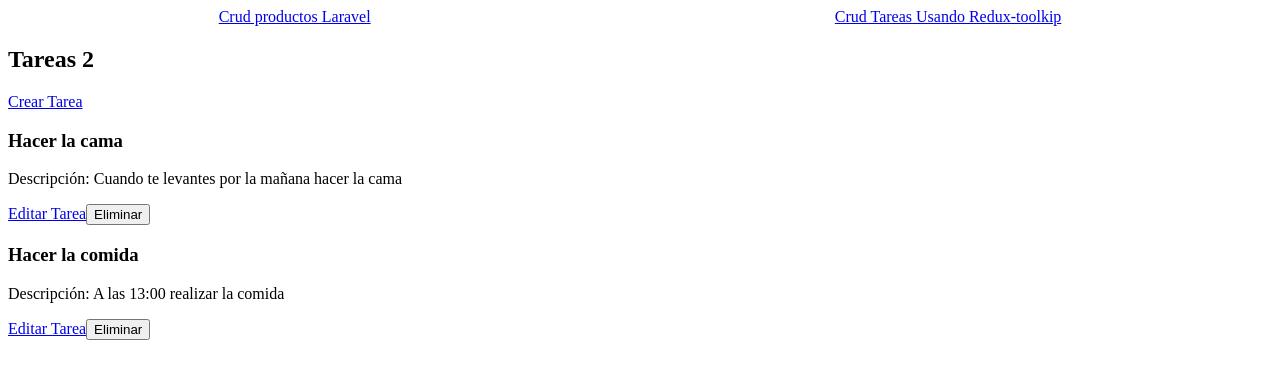
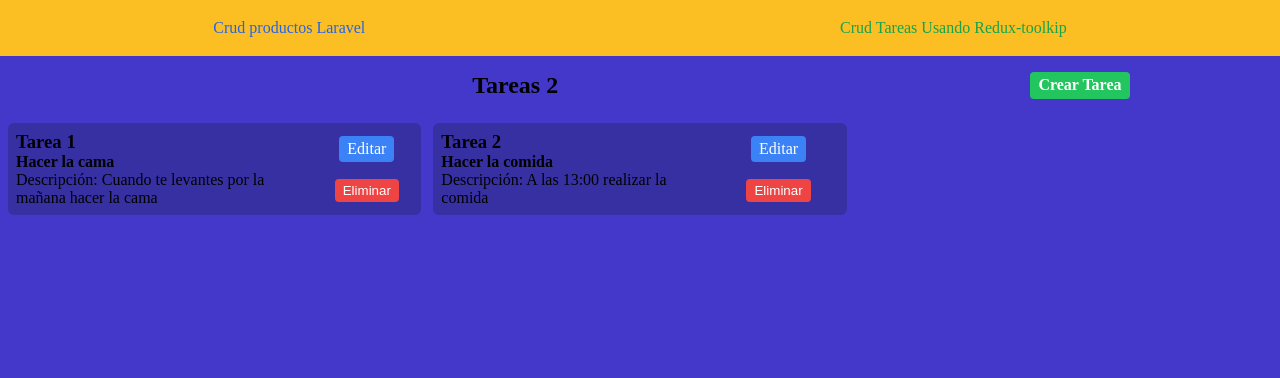
Before and after one commit to jesus-eo/React, a React (Create React App) app in the folder Crud React-Laravel/crud-product/: page /tareas in a window 1280 px wide. Shown: the top 378 px of the page. Built offline with nearby package versions, Linux system fonts and the light colour scheme.

Commit message:
Editado de tareas

```diff
--- a/Crud React-Laravel/crud-product/src/App.js
+++ b/Crud React-Laravel/crud-product/src/App.js
@@ -1,5 +1,5 @@
 
-import { Routes, Route, Link } from 'react-router-dom';
+import { Routes, Route, Link, NavLink } from 'react-router-dom';
 import './App.css';
 import { Crud } from './components/Crud';
 import { Form } from './components/Form';
@@ -13,10 +13,15 @@ import { TaskForm } from './components/TaskForm';
 function App() {
   return (
     <>
-      <div className='flex w-full justify-center items-center'>
-        <div className='flex w-4/6 justify-between items-center'>
-          <Link to={'productos'}>Crud productos Laravel</Link>
-          <Link to={'tareas'}>Crud Tareas Usando Redux-toolkip</Link>
+      <div className='flex w-full justify-center items-center bg-amber-400 h-14 '>
+        <div className='flex w-4/6 justify-between items-center text-blue-600'>
+          <NavLink
+            className={({ isActive }) => !isActive ? 'no-underline text-blue-600 hover:text-blue-800' : 'text-green-600'}
+            to={'productos'}>Crud productos Laravel</NavLink>
+          <NavLink
+            className={({ isActive }) => !isActive ? 'no-underline text-blue-600 hover:text-blue-800' : 'text-green-600'}
+            to={'tareas'}>Crud Tareas Usando Redux-toolkip
+          </NavLink>
         </div>
       </div>
       {/* Rutas para Crud productos con laravel */}
@@ -31,9 +36,9 @@ function App() {
       {/*  Rutas para crud tareas con redux-toolkit, importamos las tareas de la carpeta store para poder acceder a ellas desde las rutas hijas*/}
       <Provider store={store}>
         <Routes>
-          <Route exac path='/tareas' element={<Task/>}></Route>
-          <Route exac path='/tarea' element={<TaskForm/>}></Route>
-          <Route exac path='/tarea/:tareaId' element={<TaskForm/>}></Route>
+          <Route exac path='/tareas' element={<Task />}></Route>
+          <Route exac path='/tarea' element={<TaskForm />}></Route>
+          <Route exac path='/tarea/:tareaId' element={<TaskForm />}></Route>
         </Routes>
       </Provider>
     </>
--- a/Crud React-Laravel/crud-product/src/components/Task.jsx
+++ b/Crud React-Laravel/crud-product/src/components/Task.jsx
@@ -9,20 +9,29 @@ export const Task = () => {
   const dispatch = useDispatch()
 
   return (
-    <div>
-      <h2>Tareas {taskState.length}</h2>
-      <Link to={'/tarea'} >Crear Tarea</Link>
-      {taskState.map(task => {
-        return (
-          <div key={task.id}>
-            <h3>{task.task}</h3>
-            <p>Descripción: {task.description}</p>
-            <Link to={`/tarea/${task.id}`} >Editar Tarea</Link>
-            <button type='button' onClick={() => {dispatch(deleteTask(task.id))}}>Eliminar</button>
-          </div>
-        )
-      })}
+    <div className='bg-indigo-700 min-h-screen'>
+      <div className='flex p-4'>
+        <h2 className='w-4/5 text-center'>Tareas {taskState.length}</h2>
+        <Link className=' ml-4 bg-green-500 hover:bg-green-700 text-white font-bold py-1 px-2 border no-underline cursor-pointer border-green-500 rounded' to={'/tarea'} >Crear Tarea</Link>
+      </div>
+      <div className='grid grid-cols-3 gap-3 p-2'>
+        {taskState.map(task => {
+          return (
+            <div key={task.id} className='bg-indigo-800 rounded-md p-2 flex'>
+              <div>
+                <h3>Tarea {taskState.indexOf(task) + 1}</h3>
+                <h4>{task.task}</h4>
+                <p>Descripción: {task.description}</p>
+              </div>
+              <div className='flex justify-center gap-2 items-center ml-4 flex-wrap'>
+                <Link className='bg-blue-500 px-2 py-1 cursor-pointer rounded border-none text-white hover:bg-blue-400' to={`/tarea/${task.id}`} >Editar</Link>
+                <button className='bg-red-500 px-2 py-1 cursor-pointer rounded border-none text-white hover:bg-red-400' type='button' onClick={() => { dispatch(deleteTask(task.id)) }}>Eliminar</button>
+              </div>
 
+            </div>
+          )
+        })}
+      </div>
     </div>
   )
 }
--- a/Crud React-Laravel/crud-product/src/components/TaskForm.jsx
+++ b/Crud React-Laravel/crud-product/src/components/TaskForm.jsx
@@ -1,31 +1,41 @@
-import React from 'react'
+import React, { useEffect } from 'react'
 import { useState } from 'react'
 import { useSelector, useDispatch } from 'react-redux'
-import { addTask } from '../features/task/taskSlice'
+import { addTask, editTask } from '../features/task/taskSlice'
 import {v4 as uuid} from 'uuid'
+import { useParams } from 'react-router-dom'
 
 
 export const TaskForm = () => {
-
+    const taskState = useSelector(state => state.tasks)
     const dispatch = useDispatch()
+    const params = useParams();
     const [task, setTask] = useState({
-        id:'',
         task: '',
         description: ''
     })
     const newTask = (e) => {
         setTask({...task, [e.target.name]: e.target.value })
     }
-    const createTask = (e) => {
+    const createEditTask = (e) => {
         e.preventDefault();
-        dispatch(addTask({...task, id: uuid()}))
+        params.tareaId ? dispatch(editTask(task)) : dispatch(addTask({...task, id: uuid()}))
     }
 
+    useEffect(() => {
+        if (params.tareaId) {
+            setTask(taskState.find( task => task.id  == params.tareaId))
+        }
+    }, [])
+
+
+
   return (
-    <div className='container-taskform'>
-        <form className='taskform' onSubmit={(e) => (createTask(e))}>
-            <div>
-                <label htmlFor="tarea">Tarea</label>
+    <div className='container-taskform bg-indigo-700 min-h-screen flex items-center justify-center'>
+        <form className='taskform bg-indigo-800 rounded-md p-2 ' onSubmit={(e) => (createEditTask(e))}>
+            <h3 className='text-center'>{params.tareaId ? 'Editar Tarea' : 'Crear tarea'}</h3>
+            <div className='flex p-4'>
+                <label className='mr-4' htmlFor="tarea">Tarea:</label>
                 <input
                     onChange={(e) => {newTask(e)}}
                     type="text"
@@ -33,10 +43,11 @@ export const TaskForm = () => {
                     id="tarea"
                     placeholder='Nombre de la tarea'
                     title='Introduce el nombre de la tarea a realizar'
+                    value={task.task}
                     required/>
             </div>
-            <div>
-                <label htmlFor="description">Descripción:</label>
+            <div className='flex p-4'>
+                <label className='mr-4' htmlFor="description">Descripción:</label>
                 <textarea
                     onChange={(e) => {newTask(e)}}
                     name="description"
@@ -44,9 +55,12 @@ export const TaskForm = () => {
                     cols="30" rows="10"
                     placeholder='Descripción de la tarea'
                     required
+                    value={task.description}
                     title='Introduce la descripción de la tarea a realizar'></textarea>
             </div>
-            <button type="submit">Nueva tarea</button>
+            <div className='flex w-full justify-center items-center'>
+            <button className='bg-blue-500 px-4 py-1 cursor-pointer rounded-md border-none text-white hover:bg-blue-400 ' type="submit">Save</button>
+            </div>
         </form>
     </div>
   )
--- a/Crud React-Laravel/crud-product/src/features/task/taskSlice.js
+++ b/Crud React-Laravel/crud-product/src/features/task/taskSlice.js
@@ -20,18 +20,35 @@ export const taskSlice = createSlice({
     initialState,
     reducers: {
         addTask: (state, action) => {
-            console.log(action);
-            const {id, task, description} = action.payload;
-            return [...state, {id: id, task: task, description: description}]
+            const { id, task, description } = action.payload;
+            return [...state, { id: id, task: task, description: description }]
+        },
+        editTask: (state, action) => {
+            const { id, task, description } = action.payload;
+            /*Otra forma de hacerlo
+             state.map((taske) => {
+                if(taske.id === id) {
+                     taske.id = id;
+                     taske.task = task;
+                     taske.description = description;
+                }
+                return taske
+             }) */
+            const foundTask = state.find(task => task.id === id)
+            if (foundTask) {
+                foundTask.id = id;
+                foundTask.task = task;
+                foundTask.description = description;
+            }
         },
         deleteTask: (state, action) => {
-           return state = state.filter( task => task.id !== action.payload)
+            return state = state.filter(task => task.id !== action.payload)
         }
     }
 })
 
 /* Exportamos las funciones que podemos utilizar */
-export const { addTask, deleteTask} = taskSlice.actions
+export const { addTask, deleteTask, editTask } = taskSlice.actions
 
 /* Aqui exportamos la propiedad reducer que utilizamos en el store(contexto) */
 export default taskSlice.reducer
--- a/Crud React-Laravel/crud-product/src/index.css
+++ b/Crud React-Laravel/crud-product/src/index.css
@@ -1,3 +1,11 @@
+* {
+    margin: 0;
+    padding: 0;
+    box-sizing: border-box;
+}
+a {
+    text-decoration: none;
+}
 /* @tailwind base; */
 @tailwind components;
 @tailwind utilities;
```
Also changed, not shown: 1 other file (tests, documents, lock files or other folders).
